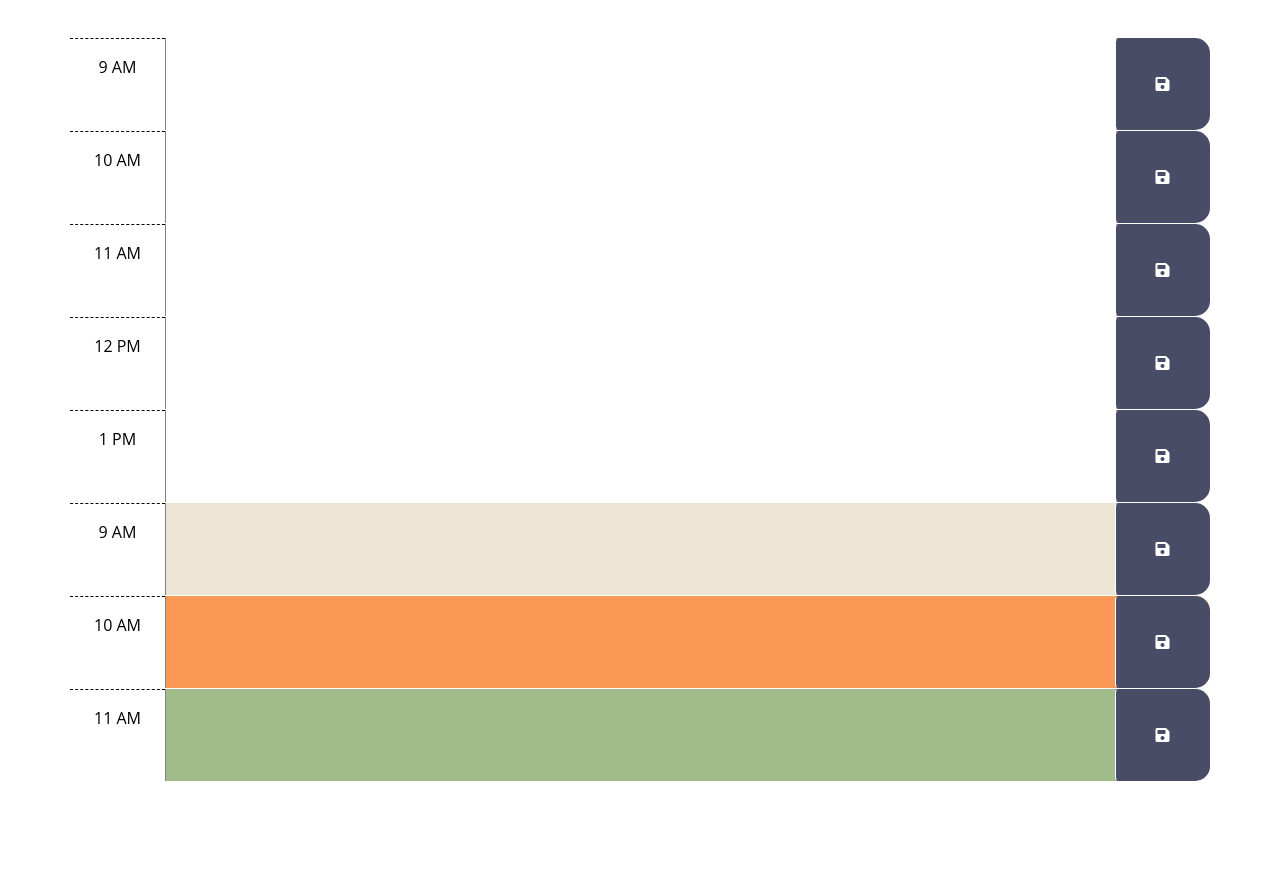
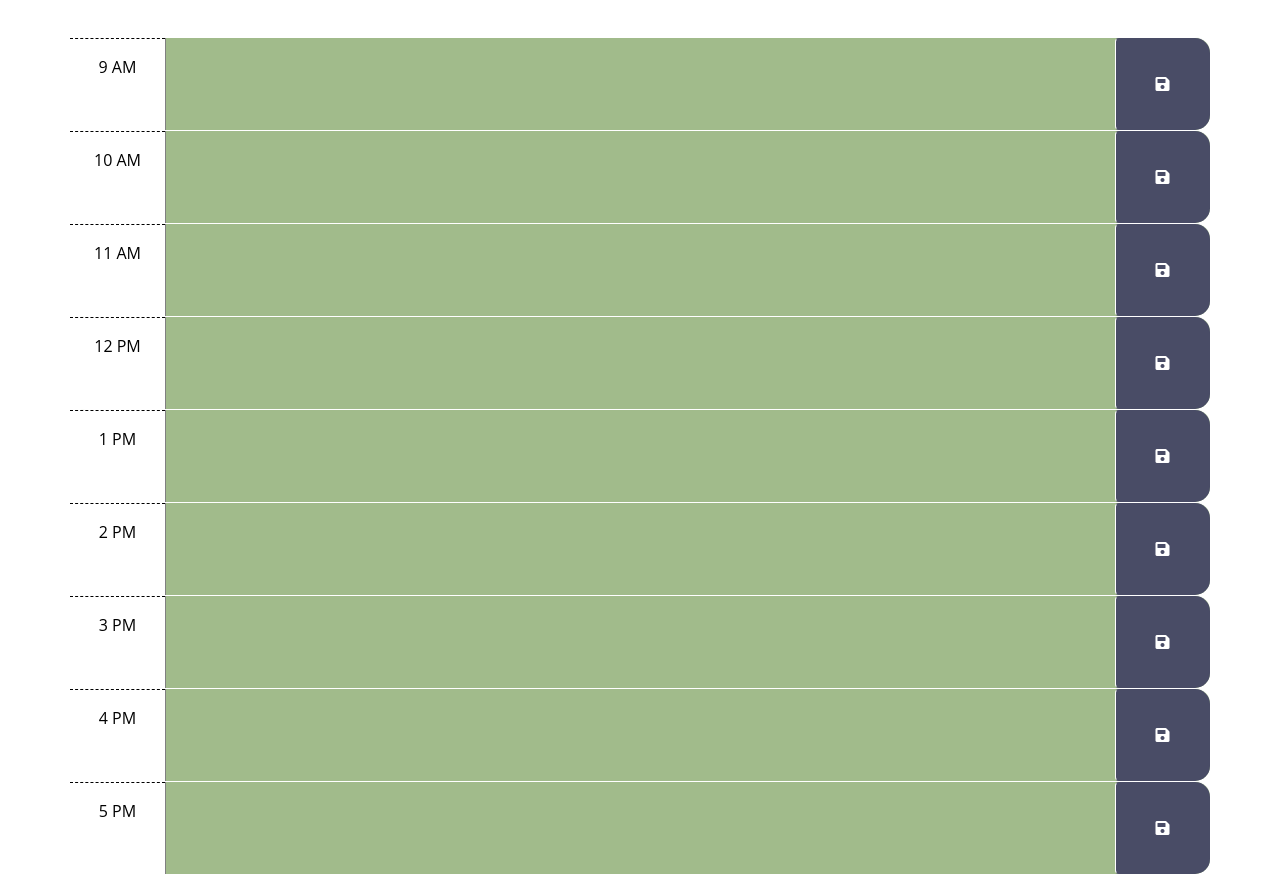
Before and after one commit to trahy/w5-daily-schedule-planner, a plain HTML site: page Develop/index.html in a window 1280 px wide. Shown: the part 300-1174 px from the top of the page. Before the commit the page ends 1081 px from the top, so only its background shows below. Drawn offline with nearby package versions, Linux system fonts and the light colour scheme.

Commit message:
added time block function

```diff
--- a/Develop/index.html
+++ b/Develop/index.html
@@ -57,7 +57,7 @@
       </button>
     </div>
 
-    <div id="1" class="row time-block">
+    <div id="13" class="row time-block">
       <div class="col-2 col-md-1 hour text-center py-3">1 PM</div>
       <textarea class="col-8 col-md-10 description" rows="3"> </textarea>
       <button class="btn saveBtn col-2 col-md-1" aria-label="save">
@@ -65,34 +65,37 @@
       </button>
     </div>
 
-
-    <!-- Example of a past time block. The "past" class adds a gray background color. -->
-    <div id="hour-9" class="row time-block past">
-      <div class="col-2 col-md-1 hour text-center py-3">9 AM</div>
+    <div id="14" class="row time-block">
+      <div class="col-2 col-md-1 hour text-center py-3">2 PM</div>
       <textarea class="col-8 col-md-10 description" rows="3"> </textarea>
       <button class="btn saveBtn col-2 col-md-1" aria-label="save">
         <i class="fas fa-save" aria-hidden="true"></i>
       </button>
     </div>
 
-    <!-- Example of a present time block. The "present" class adds a red background color. -->
-    <div id="hour-10" class="row time-block present">
-      <div class="col-2 col-md-1 hour text-center py-3">10 AM</div>
+    <div id="15" class="row time-block">
+      <div class="col-2 col-md-1 hour text-center py-3">3 PM</div>
       <textarea class="col-8 col-md-10 description" rows="3"> </textarea>
       <button class="btn saveBtn col-2 col-md-1" aria-label="save">
         <i class="fas fa-save" aria-hidden="true"></i>
       </button>
     </div>
 
-    <!-- Example of a future time block. The "future" class adds a green background color. -->
-    <div id="hour-11" class="row time-block future">
-      <div class="col-2 col-md-1 hour text-center py-3">11 AM</div>
+    <div id="16" class="row time-block">
+      <div class="col-2 col-md-1 hour text-center py-3">4 PM</div>
       <textarea class="col-8 col-md-10 description" rows="3"> </textarea>
       <button class="btn saveBtn col-2 col-md-1" aria-label="save">
         <i class="fas fa-save" aria-hidden="true"></i>
       </button>
     </div>
-  </div>
+
+    <div id="17" class="row time-block">
+      <div class="col-2 col-md-1 hour text-center py-3">5 PM</div>
+      <textarea class="col-8 col-md-10 description" rows="3"> </textarea>
+      <button class="btn saveBtn col-2 col-md-1" aria-label="save">
+        <i class="fas fa-save" aria-hidden="true"></i>
+      </button>
+    </div>
 
   <script src="https://cdnjs.cloudflare.com/ajax/libs/jquery/3.2.1/jquery.min.js"></script>
   <script src="https://cdn.jsdelivr.net/npm/dayjs@1.11.3/dayjs.min.js"
--- a/Develop/script.js
+++ b/Develop/script.js
@@ -2,30 +2,30 @@
 // the code isn't run until the browser has finished rendering all the elements
 // in the html.
 
+// set current
 $("#currentDay").text(dayjs().format('dddd, D MMMM YYYY'));
 
+// call functions
+timeBlock();
+saveItem();
+
 // determines past, current or future hour time blocks
-$(function timeBlock() {
-  // TODO: Add a listener for click events on the save button. This code should
-  // use the id in the containing time-block as a key to save the user input in
-  // local storage. HINT: What does `this` reference in the click listener
-  // function? How can DOM traversal be used to get the "hour-x" id of the
-  // time-block containing the button that was clicked? How might the id be
-  // useful when saving the description in local storage?
-  //
-  // TODO: Add code to apply the past, present, or future class to each time
-  // block by comparing the id to the current hour. HINTS: How can the id
-  // attribute of each time-block be used to conditionally add or remove the
-  // past, present, and future classes? How can Day.js be used to get the
-  // current hour in 24-hour time?
-  //
-  // TODO: Add code to get any user input that was saved in localStorage and set
-  // the values of the corresponding textarea elements. HINT: How can the id
-  // attribute of each time-block be used to do this?
-  //
-  // TODO: Add code to display the current date in the header of the page.
+function timeBlock() {
 
   // gets current hour
   var curHour = dayjs().hour();
 
-});
+  // splits time-block class and creates new var under new id
+  $(".time-block").each(function () {
+    var otherHour = parseInt($(this).attr("id"));
+
+    //
+    if (otherHour < curHour) {
+      $(this).addClass("past");
+    } else if (otherHour === curHour) {
+      $(this).addClass("present");
+    } else {
+      $(this).addClass("future");
+    }
+  });
+}
```
